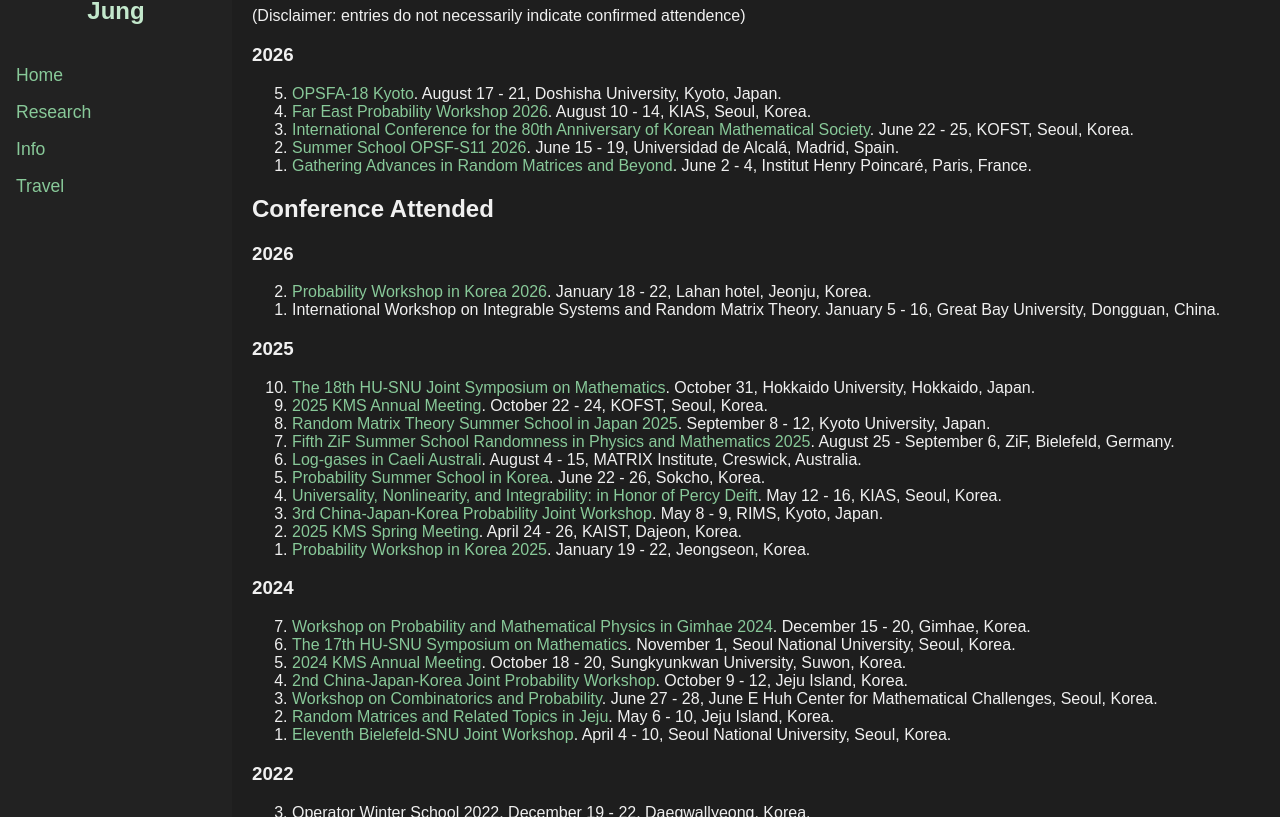
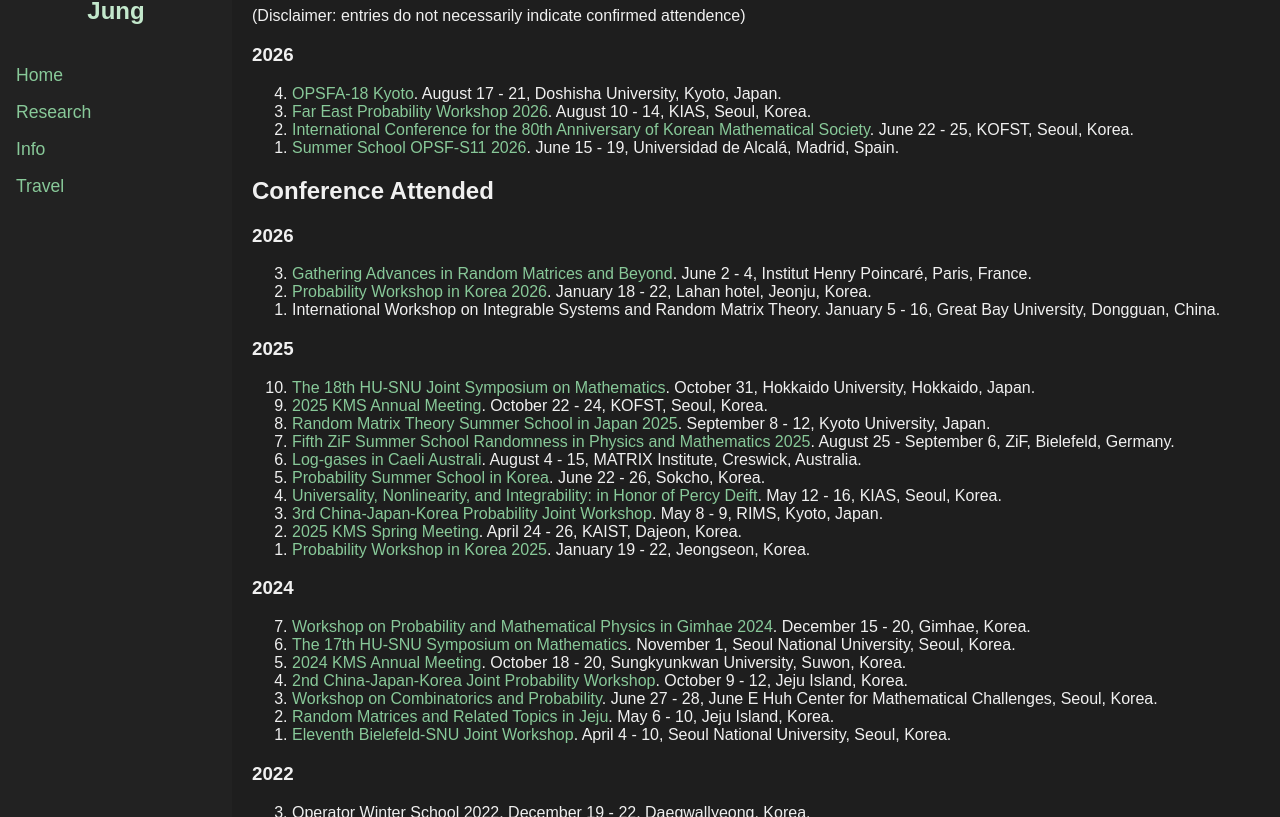
Before and after one commit to y-gJung/y-gJung.github.io, a Jekyll site: the page built from travel.md, in a window 1280 px wide and 900 px high, scrolled down 534 px, cut to the strip 83-900 px from the top of the window. Built offline with Jekyll 4.4.1, drawn with Linux system fonts in a browser that asks for light colours.

Commit message:
Update travel.md

```diff
--- a/travel.md
+++ b/travel.md
@@ -25,15 +25,15 @@
   <li>
     <a href="https://opsfa2026.web.uah.es/">Summer School OPSF-S11 2026</a>. June 15 - 19, Universidad de Alcalá, Madrid, Spain.
   </li>
-  <li>
-    <a href="https://sites.google.com/view/garmt/home">Gathering Advances in Random Matrices and Beyond</a>. June 2 - 4, Institut Henry Poincaré, Paris, France.
-  </li>
 </ol>
 
 ## Conference Attended
 
 ### 2026
 <ol reversed>
+  <li>
+    <a href="https://sites.google.com/view/garmt/home">Gathering Advances in Random Matrices and Beyond</a>. June 2 - 4, Institut Henry Poincaré, Paris, France.
+  </li>
   <li>
     <a href="https://sites.google.com/view/pwk2026">Probability Workshop in Korea 2026</a>. January 18 - 22, Lahan hotel, Jeonju, Korea.
   </li>
```
